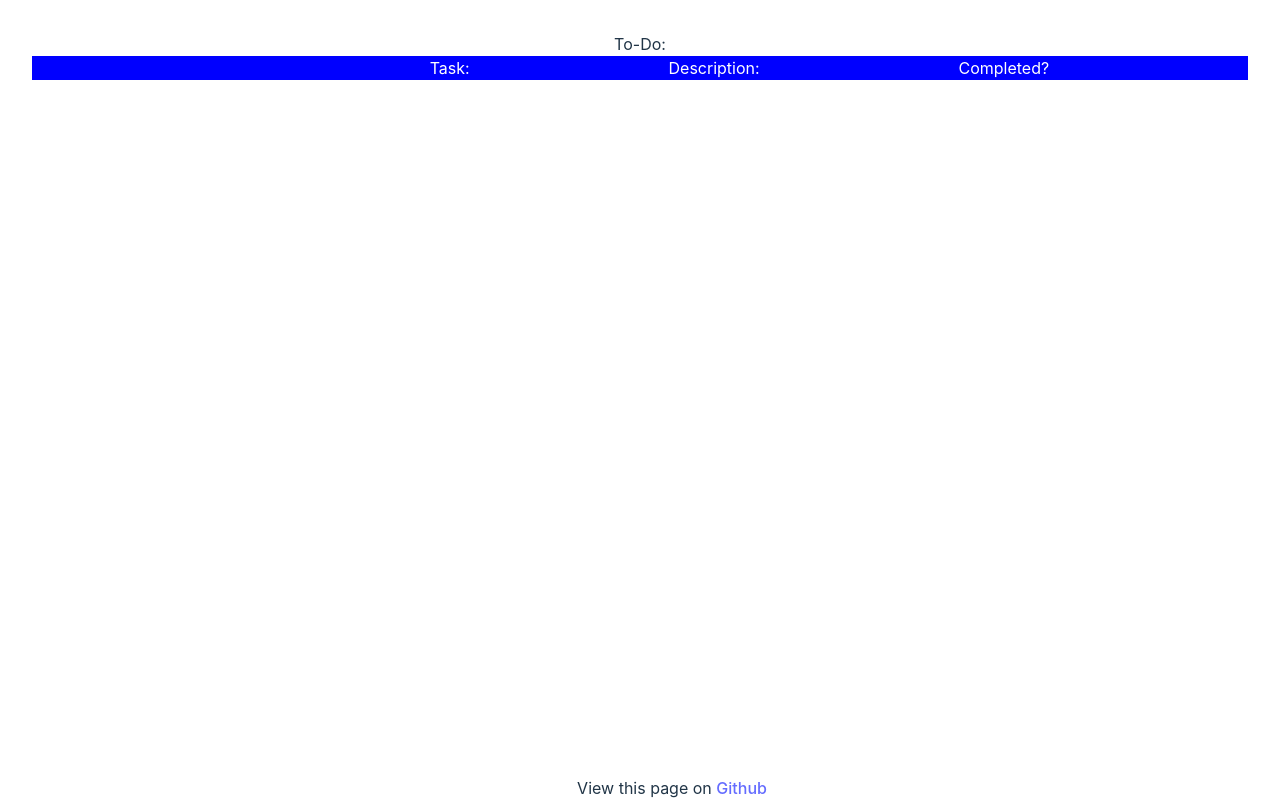
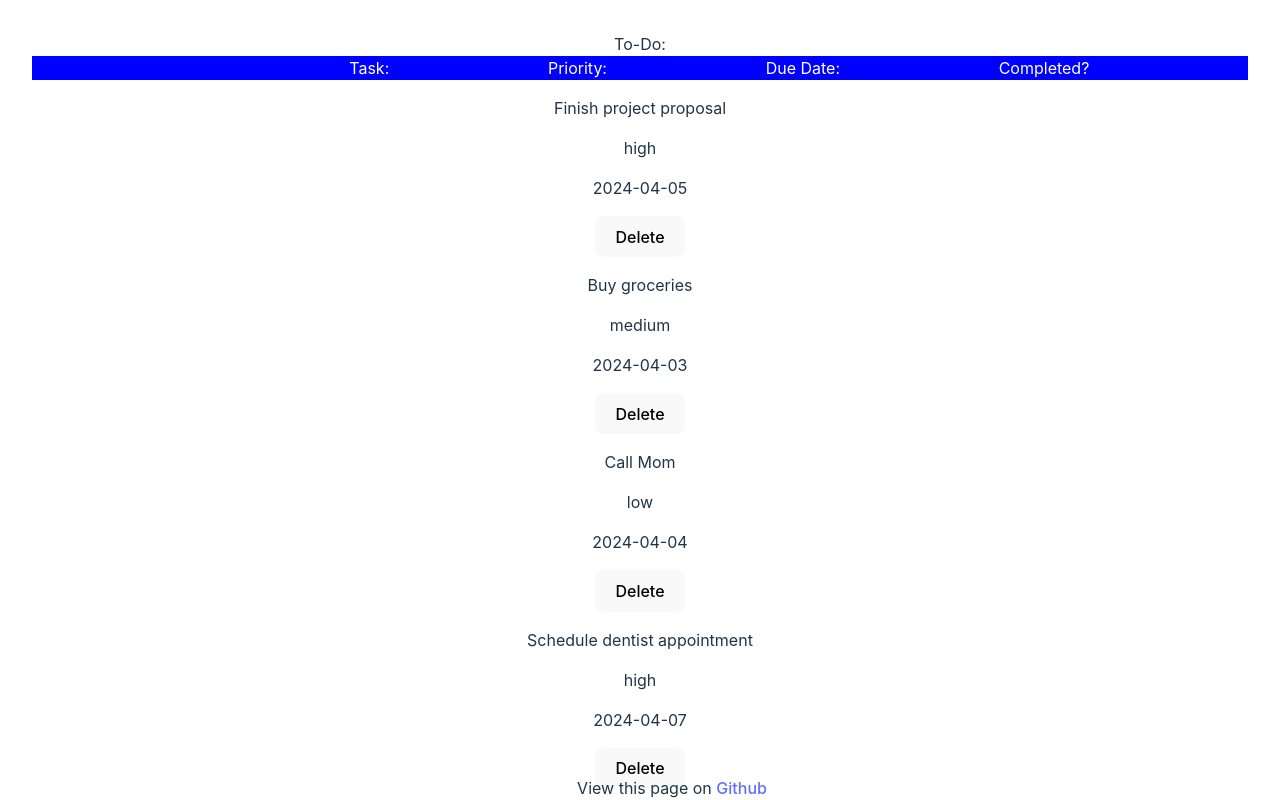
Before and after one commit to jmylesmusic/todo-list, a React (Vite) app: page / in a window 1280 px wide. Shown: the top 800 px of the page. Built offline with nearby package versions, Linux system fonts and the light colour scheme.

Commit message:
List Exists, bad formatting

```diff
--- a/src/App.jsx
+++ b/src/App.jsx
@@ -2,11 +2,13 @@ import { useState } from "react";
 import "./App.css";
 import Footer from "./Footer.jsx";
 import Navbar from "./Navbar.jsx";
+import Body from "./Body.jsx";
 function App() {
   return (
     <div>
       <div>To-Do:</div>
       <Navbar />
+      <Body />
       <Footer />
     </div>
   );
--- /dev/null
+++ b/src/Body.jsx
@@ -0,0 +1,23 @@
+import { useState } from "react";
+import toDoListItems from "./assets/todolist-items.json";
+
+function Body() {
+  const [item, setItem] = useState(toDoListItems);
+
+  return (
+    <div>
+      {item.map((task) => {
+        return (
+          <div key={task.id}>
+            <p>{task.item}</p>
+            <p>{task.priority}</p>
+            <p>{task.due_date}</p>
+            <button>Delete</button>
+          </div>
+        );
+      })}
+    </div>
+  );
+}
+
+export default Body;
--- /dev/null
+++ b/src/assets/todolist-items.json
@@ -0,0 +1,62 @@
+[
+  {
+    "id": 1,
+    "item": "Finish project proposal",
+    "priority": "high",
+    "due_date": "2024-04-05"
+  },
+  {
+    "id": 2,
+    "item": "Buy groceries",
+    "priority": "medium",
+    "due_date": "2024-04-03"
+  },
+  {
+    "id": 3,
+    "item": "Call Mom",
+    "priority": "low",
+    "due_date": "2024-04-04"
+  },
+  {
+    "id": 4,
+    "item": "Schedule dentist appointment",
+    "priority": "high",
+    "due_date": "2024-04-07"
+  },
+  {
+    "id": 5,
+    "item": "Complete weekly report",
+    "priority": "medium",
+    "due_date": "2024-04-06"
+  },
+  {
+    "id": 6,
+    "item": "Pay electricity bill",
+    "priority": "high",
+    "due_date": "2024-04-10"
+  },
+  {
+    "id": 7,
+    "item": "Attend team meeting",
+    "priority": "medium",
+    "due_date": "2024-04-05"
+  },
+  {
+    "id": 8,
+    "item": "Read new book",
+    "priority": "low",
+    "due_date": "2024-04-08"
+  },
+  {
+    "id": 9,
+    "item": "Go for a run",
+    "priority": "medium",
+    "due_date": "2024-04-03"
+  },
+  {
+    "id": 10,
+    "item": "Clean the house",
+    "priority": "high",
+    "due_date": "2024-04-09"
+  }
+]
--- a/src/navbar.jsx
+++ b/src/navbar.jsx
@@ -3,7 +3,8 @@ const Navbar = () => {
     <div className="navbar">
       <div id="navbar-item"></div>
       <div id="navbar-item">Task:</div>
-      <div id="navbar-item">Description:</div>
+      <div id="navbar-item">Priority:</div>
+      <div id="navbar-item">Due Date:</div>
       <div id="navbar-item">Completed?</div>
     </div>
   );
```
